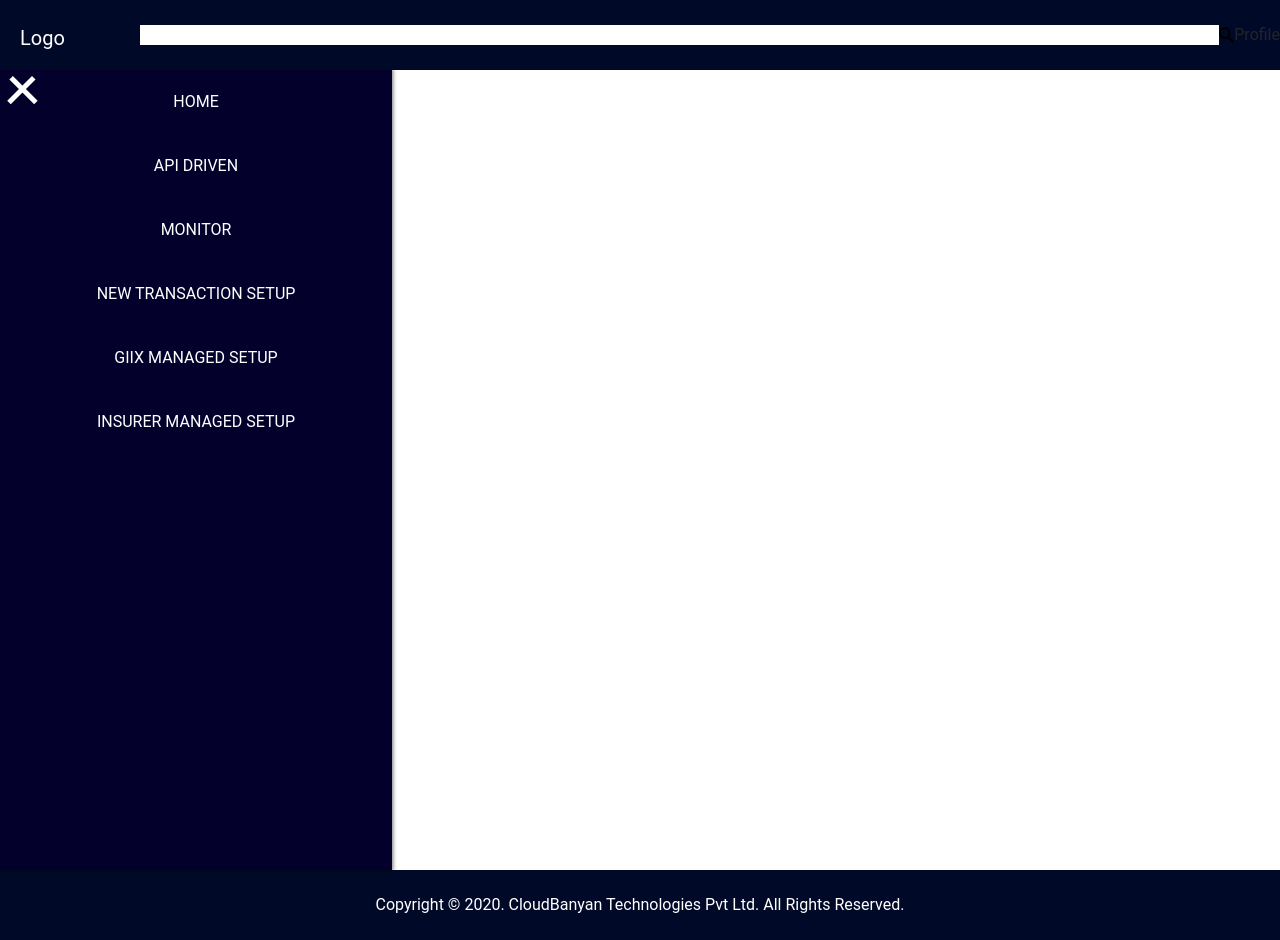
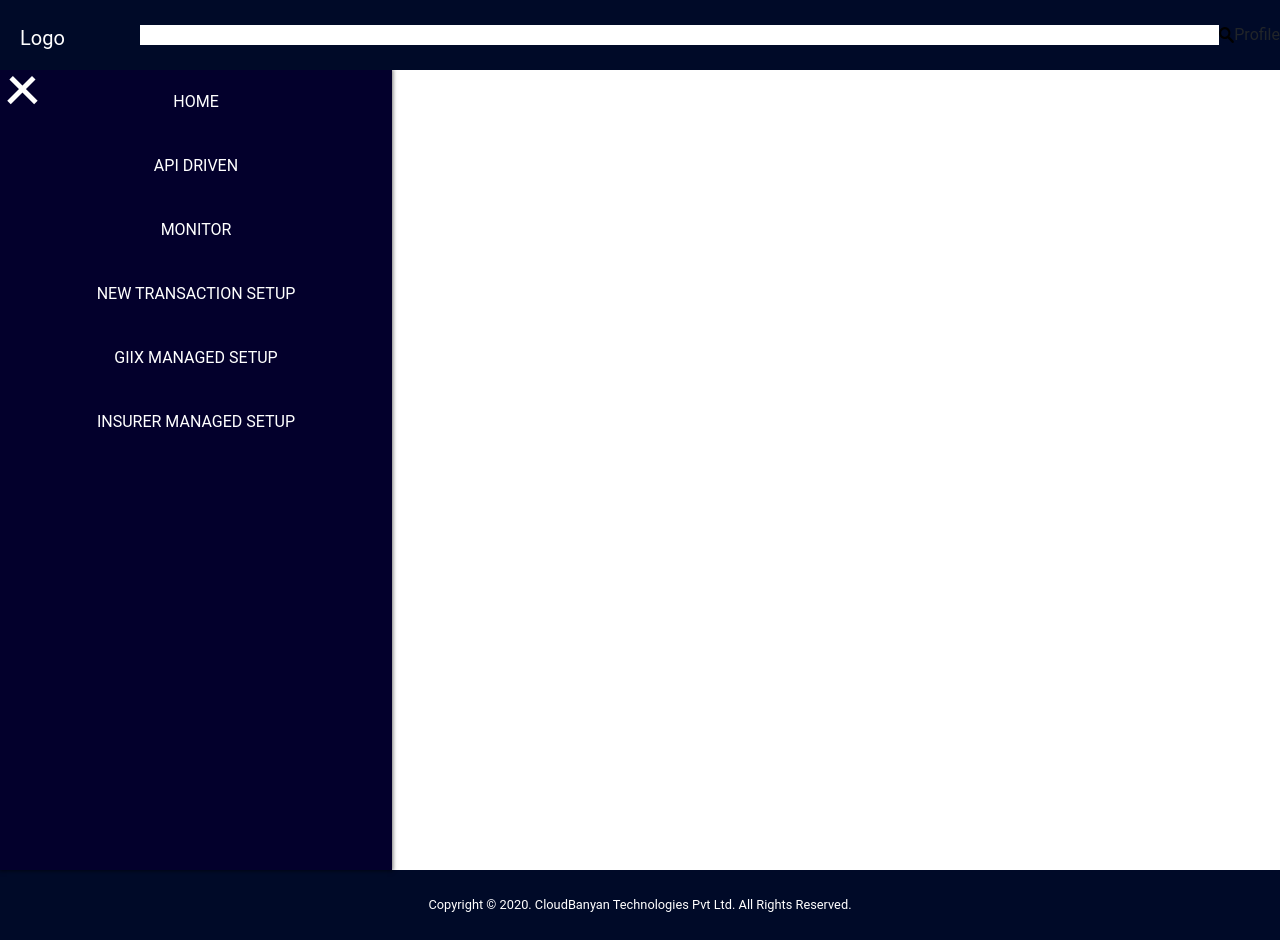
Before and after one commit to Artistic-cat/Temp, a React (Create React App) app: page /home in a window 1280 px wide. Built offline with nearby package versions, Linux system fonts and the light colour scheme.

Commit message:
Footer CSS
Signed-off-by: Mohammed Rifas S <rifas2475@outlook.com>

```diff
--- a/src/Components/Footer/Footer.css
+++ b/src/Components/Footer/Footer.css
@@ -1,5 +1,4 @@
 .footer{
-    width: 100%;
     height: 70px;
     display: flex;
     align-items: center;
@@ -7,4 +6,7 @@
     background-color: #000A28;
     bottom: 0;
     color: #FFFF;
+    padding-left: 20%;
+    padding-right: 20%;
+    font-size: 0.8rem;
 }
```
